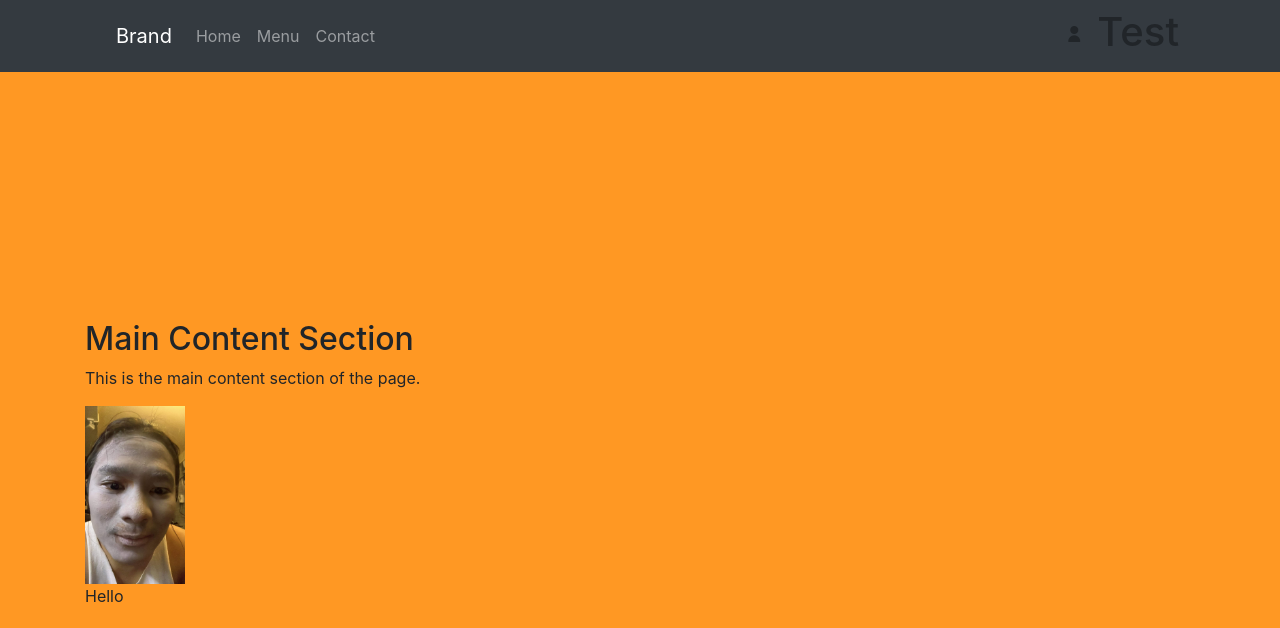
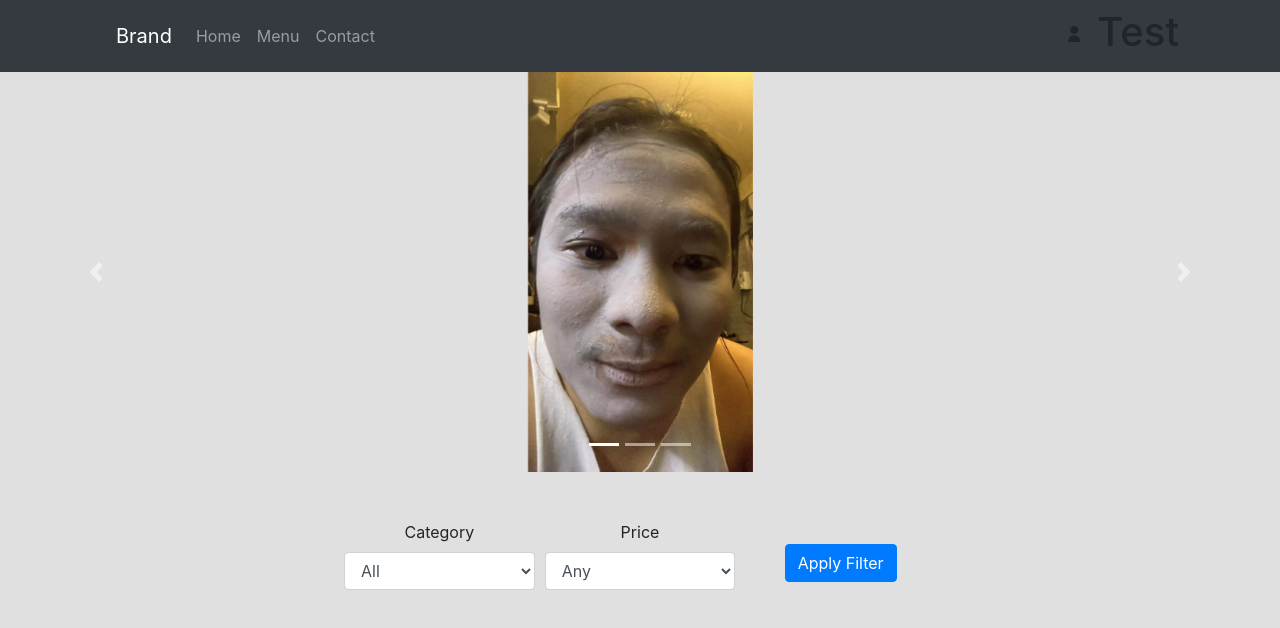
Before and after one commit to linphone2000/food-app, a PHP site: page / in a window 1280 px wide. Shown: the top 628 px of the page. Run offline with PHP 8.4, Linux system fonts and the light colour scheme; some libraries are stand-ins or nearby versions.

Commit message:
Add carousel and food menu

```diff
--- a/client/Footer_Components/footer.php
+++ b/client/Footer_Components/footer.php
@@ -1,4 +1,4 @@
-<footer class="bg-dark py-4">
+<footer class="bg-dark py-4 text-center ">
     <div class="container">
         <p class="text-light">&copy; <?php echo date("Y"); ?> Simple PHP Page. All rights reserved.</p>
     </div>
--- a/client/Header_Components/header.php
+++ b/client/Header_Components/header.php
@@ -5,6 +5,8 @@
     <meta charset="UTF-8">
     <meta name="viewport" content="width=device-width, initial-scale=1.0">
     <title>FOOD PHP Page</title>
+    <!-- Favicon -->
+    <link rel="icon" type="image/png" href="assets/food2.ico">
     <!-- CSS -->
     <link rel="stylesheet" href="styles/index.css">
     <!-- Bootstrap CSS -->
--- /dev/null
+++ b/client/Main_Components/Food_Menu/food_products.php
@@ -0,0 +1,84 @@
+<?php
+// Dummy array later with actual db
+$foodProducts = [
+    [
+        'name' => 'Apple',
+        'category' => 'Fruit',
+        'price' => 1.99,
+        'quantity' => 10,
+        'image' => 'https://cdn.britannica.com/22/187222-050-07B17FB6/apples-on-a-tree-branch.jpg',
+    ],
+    [
+        'name' => 'Bread',
+        'category' => 'Bakery',
+        'price' => 2.49,
+        'quantity' => 5,
+        'image' => 'https://www.bhg.com/thmb/ov2S31znAvSCXqrpgJQ8rwBgzp8=/2250x0/filters:no_upscale():strip_icc()/BHG-milk-bread-4CdeIL1uKGyB5ryU8J_EED-aaa76729c86a413ca7500029edba79f0.jpg',
+    ],
+    [
+        'name' => 'Milk',
+        'category' => 'Dairy',
+        'price' => 1.29,
+        'quantity' => 3,
+        'image' => 'https://downshiftology.com/wp-content/uploads/2022/10/How-to-Make-Almond-Milk-22-4.jpg',
+    ]
+];
+?>
+<!-- Filter Section -->
+<section class="mb-4 mx-auto  w-50 ">
+    <form id="filterForm">
+        <div class="form-row">
+            <div class="form-group col-md-4">
+                <label for="category">Category</label>
+                <select id="category" class="form-control">
+                    <option value="">All</option>
+                    <option value="Fruit">Fruit</option>
+                    <option value="Bakery">Bakery</option>
+                    <option value="Dairy">Dairy</option>
+                </select>
+            </div>
+            <div class="form-group col-md-4">
+                <label for="price">Price</label>
+                <select id="price" class="form-control">
+                    <option value="">Any</option>
+                    <option value="0-5">Less than $5</option>
+                    <option value="5-10">$5 - $10</option>
+                    <option value="10+">More than $10</option>
+                </select>
+            </div>
+            <div class="form-group col-md-4">
+                <button type="submit" class="btn btn-primary mt-4">Apply Filter</button>
+            </div>
+        </div>
+    </form>
+</section>
+
+<!-- Products Section -->
+<section id="products" class="row">
+    <!-- "No Product found will come here" -->
+    <div id="noProductsFound" class="col-md-12 text-center d-none">
+        <p>No products found.</p>
+    </div>
+    <?php foreach ($foodProducts as $index => $product) : ?>
+        <div class="col-md-4 product <?php echo $product['category']; ?>" data-price="<?php echo $product['price']; ?>">
+            <!-- Product card -->
+            <div class="card mb-4">
+                <img src="<?php echo $product['image']; ?>" class="card-img-top" alt="<?php echo $product['name']; ?>">
+                <!-- Card body -->
+                <div class="card-body">
+                    <!-- Product details -->
+                    <h5 class="card-title"><?php echo $product['name']; ?></h5>
+                    <p class="card-text">Category: <?php echo $product['category']; ?></p>
+                    <p class="card-text">Price: $<?php echo number_format($product['price'], 2); ?></p>
+                    <p class="card-text">Quantity: <?php echo $product['quantity']; ?></p>
+                    <!-- Buttons -->
+                    <a href="#" class="btn btn-primary">Add to Cart</a>
+                    <a href="#" class="btn btn-secondary">See Details</a>
+                </div>
+            </div>
+        </div>
+    <?php endforeach; ?>
+</section>
+
+
+<script src="Main_Components/filter.js"></script>
--- /dev/null
+++ b/client/Main_Components/food_carousel.php
@@ -0,0 +1,33 @@
+<div id="carouselExampleIndicators" class="carousel slide" data-ride="carousel">
+    <ol class="carousel-indicators">
+        <li data-target="#carouselExampleIndicators" data-slide-to="0" class="active"></li>
+        <li data-target="#carouselExampleIndicators" data-slide-to="1"></li>
+        <li data-target="#carouselExampleIndicators" data-slide-to="2"></li>
+    </ol>
+    <div class="carousel-inner">
+        <div class="carousel-item active">
+            <div class="d-flex justify-content-center align-items-center" style="height: 400px;">
+                <img class="img-fluid" src="assets/akmh.jpg" alt="First slide" style="max-width: 800px; max-height: 400px;">
+            </div>
+        </div>
+        <div class="carousel-item">
+            <div class="d-flex justify-content-center align-items-center" style="height: 400px;">
+                <img class="img-fluid" src="assets/akmh.jpg" alt="Second slide" style="max-width: 800px; max-height: 400px;">
+            </div>
+        </div>
+        <div class="carousel-item">
+            <div class="d-flex justify-content-center align-items-center" style="height: 400px;">
+                <img class="img-fluid" src="assets/akmh.jpg" alt="Third slide" style="max-width: 800px; max-height: 400px;">
+            </div>
+        </div>
+    </div>
+
+    <a class="carousel-control-prev" href="#carouselExampleIndicators" role="button" data-slide="prev">
+        <span class="carousel-control-prev-icon" aria-hidden="true"></span>
+        <span class="sr-only">Previous</span>
+    </a>
+    <a class="carousel-control-next" href="#carouselExampleIndicators" role="button" data-slide="next">
+        <span class="carousel-control-next-icon" aria-hidden="true"></span>
+        <span class="sr-only">Next</span>
+    </a>
+</div>
--- a/client/Main_Components/main.php
+++ b/client/Main_Components/main.php
@@ -1,18 +1,22 @@
-<main class="vh-100">
-    <div class="container h-100">
-        <div class="row align-items-center h-100">
-            <div class="col">
-                <section>
-                    <h2>Main Content Section</h2>
-                    <p>This is the main content section of the page.</p>
-                    <img src="assets/akmh.jpg" width="100">
-                </section>
+<main class="">
+    <div class="">
 
-                <?php
-                $message = "Hello";
-                echo "<section><p>$message</p></section>";
-                ?>
+        <!-- Carousel -->
+        <section>
+            <?php include 'food_carousel.php'; ?>
+        </section>
+
+        <!-- Food Menu -->
+        <section class="text-center p-5">
+            <div class="">
+                <?php include 'Food_Menu/food_products.php'; ?>
             </div>
-        </div>
+        </section>
+
+        <!-- Some Dummy -->
+        <!-- <?php
+                $message = "Dummy Text";
+                echo "<section><p class=\"m-0\">$message</p></section>";
+                ?> -->
     </div>
 </main>
--- a/client/styles/index.css
+++ b/client/styles/index.css
@@ -1,5 +1,5 @@
 @import url('https://cdn-uicons.flaticon.com/2.1.0/uicons-solid-rounded/css/uicons-solid-rounded.css');
 
 main {
-    background-color: rgb(255, 152, 35);
+    background-color: rgb(224, 224, 224);
 }
```
Also changed, not shown: client/Main_Components/Food_Menu/filter.js (added, +38 -0 lines), client/assets/food2.ico (added).
